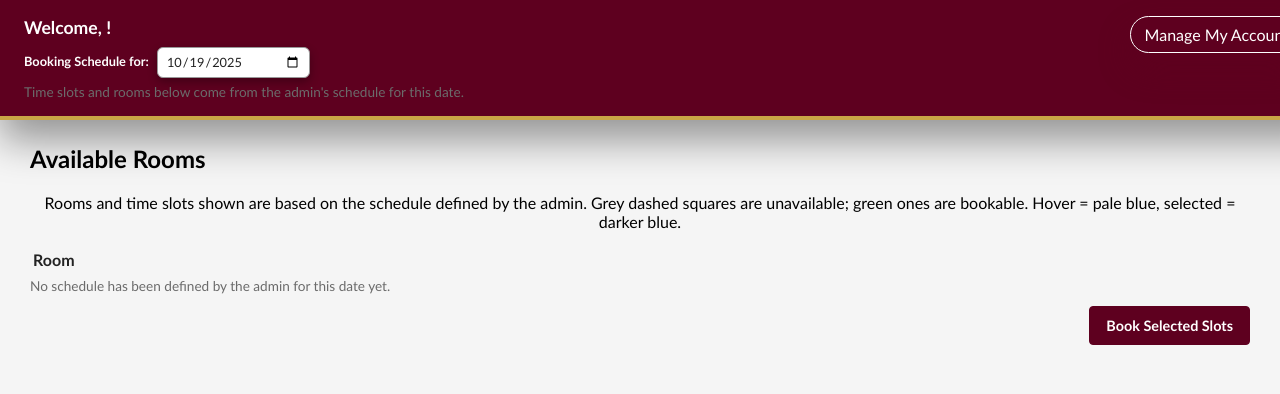
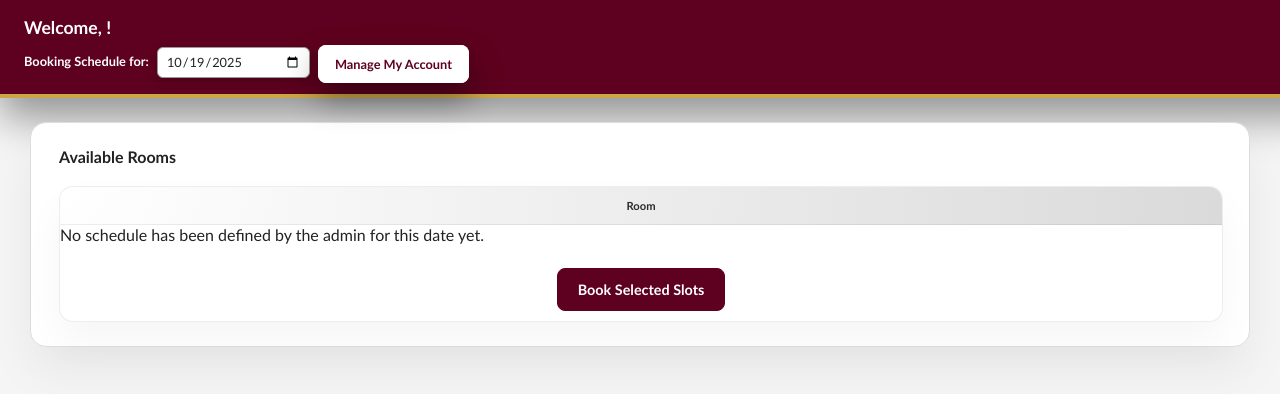
Before and after one commit to mayarrekmani/Soen287GroupProject, a website: page public/studentPage.html in a window 1280 px wide. Shown: the top 394 px of the page. Drawn offline with Linux system fonts and the light colour scheme; no server answers.

Commit message:
i fixed the style for the student page

```diff
--- a/public/studentPage.html
+++ b/public/studentPage.html
@@ -12,6 +12,16 @@
     --text-main: #222;
     --text-dim: #6b6b6b;
     --bg-page: #f5f5f5;
+    --card-bg: #fff;
+    --card-border: #ddd;
+    --card-shadow: 0 24px 48px rgba(0, 0, 0, 0.06);
+
+    /* slot colors */
+    --slot-green: #86c99c;
+    --slot-green-border: #27ae60;
+    --slot-green-hover: #b5e6c7;
+    --slot-blue-hover: #cfe0ff;
+    --slot-blue-selected: #2563eb;
   }
 
   body {
@@ -23,6 +33,7 @@
     padding: 30px;
   }
 
+  /* header */
   .firstsection {
     width: calc(100% + 60px);
     margin: -30px 0 24px -30px;
@@ -65,7 +76,7 @@
     font-size: 0.8rem;
     color: #fff;
     line-height: 1.4;
-        font-weight: 400;
+    font-weight: 600;
   }
 
   .dateInput {
@@ -78,111 +89,187 @@
     color: #222;
     min-width: 135px;
     cursor: pointer;
-        box-shadow: 0 4px 10px rgba(0, 0, 0, 0.3);
+    box-shadow: 0 4px 10px rgba(0, 0, 0, 0.2);
   }
 
-      .bookButtonSpace .manageButton {
-        display: inline-block;
-        padding: 8px 14px;
-        border-radius: 999px;
+  .manageButton {
+    background-color: #fff;
+    color: var(--brand-dark);
     border: 1px solid #fff;
-        background: transparent;
-        color: #fff;
+    border-radius: 8px;
+    padding: 10px 16px;
+    font-size: 0.8rem;
+    font-weight: 600;
+    cursor: pointer;
     text-decoration: none;
-        line-height: 1.2;
-        box-shadow: 0 16px 32px rgba(94, 0, 31, 0.4);
-        transition: box-shadow 0.15s, transform 0.15s;
+    box-shadow: 0 16px 32px rgba(0, 0, 0, 0.4);
+    transition: all 0.15s ease;
+  }
+
+  .manageButton:hover {
+    background-color: var(--brand-gold);
+    color: #1e1e1e;
+    box-shadow: 0 20px 36px rgba(0, 0, 0, 0.55);
+  }
+
+  .roomsection {
+    max-width: 1200px;
+    margin: 0 auto 32px auto;
+    background: var(--card-bg);
+    border: 1px solid var(--card-border);
+    border-radius: 16px;
+    box-shadow: var(--card-shadow);
+    padding: 24px 28px;
+  }
+
+  .sectionheader {
+    margin-bottom: 20px;
+  }
+
+  .tableTitle {
+    margin: 0;
+    font-size: 1rem;
+    font-weight: 600;
+    color: var(--text-main);
+  }
+
+  .description {
+    margin: 0;
+    font-size: 0.9rem;
+    color: var(--text-dim);
+  }
+
+  .booking {
+    width: 100%;
+    overflow-x: auto;
+    border-radius: 14px;
+    border: 1px solid rgba(0, 0, 0, 0.07);
+    background: #ffffff;
+    box-shadow: 0 20px 40px rgba(0, 0, 0, 0.04);
+  }
+
+  .bookingtable {
+    border-collapse: separate;
+    border-spacing: 0;
+    width: 100%;
+    min-width: 800px;
+    font-size: 0.8rem;
+  }
+
+  .bookingtable thead th {
+    background: radial-gradient(circle at 0% 0%, #ffffff 0%, #dbdada 100%);
+    color: #2b2b2b;
+    font-weight: 600;
+    text-align: center;
+    padding: 12px 10px;
+    border-bottom: 1px solid rgba(0, 0, 0, 0.07);
+    font-size: 0.7rem;
     white-space: nowrap;
   }
 
-      .bookButtonSpace .manageButton:hover {
-        background-color: var(--brand-dark-hover);
-        border-color: var(--brand-dark-hover);
-        box-shadow: 0 20px 36px rgba(68, 0, 23, 0.5);
+  .bookingtable tbody td {
+    position: relative;
+    min-width: 80px;
+    height: 56px;
+    padding: 6px;
+    background: #fff;
+    border-top: 1px solid rgba(0, 0, 0, 0.07);
+    text-align: center;
   }
 
-      .roomsection {
-        margin-top: 20px;
+  .roomName {
+    background: radial-gradient(circle at 0% 0%, #faf9fa 0%, #ffffff 70%);
+    color: #2b2b2b;
+    font-size: 0.8rem;
+    font-weight: 900;
+    text-align: left;
+    white-space: nowrap;
   }
 
-      .bookingfooter {
-        margin-top: 12px;
-        display: flex;
-        justify-content: flex-end;
+
+  .slotcheckbox {
+    position: absolute;
+    inset: 5px;
+    opacity: 0;
+    cursor: pointer;
+    z-index: 2;
+  }
+
+  .slotvisual {
+    position: absolute;
+    inset: 6px;
+    border-radius: 8px;
+    border: 2px solid transparent;
+    display: block;
+    transition: all 0.15s ease;
+    box-shadow: 0 12px 24px rgba(0, 0, 0, 0.15);
+    z-index: 1;
+  }
+
+  /* available:green */
+  .slotvisual_available {
+    background: var(--slot-green);
+    border-color: var(--slot-green-border);
+    box-shadow: 0 12px 24px rgba(98, 189, 136, 0.3);
+  }
+
+  /* hover: light blue*/
+  .slotcheckbox:not(:disabled):hover + .slotvisual_available {
+    background: var(--slot-blue-hover);
+    border-color: #3b82f6;
+    box-shadow: 0 0 0 3px rgba(59, 130, 246, 0.35);
+  }
+
+  /* selected: dark blue */
+  .slotcheckbox:checked + .slotvisual_available {
+    background: var(--slot-blue-selected);
+    border-color: #1d4ed8;
+    box-shadow: 0 0 0 3px rgba(37, 99, 235, 0.6);
+  }
+
+  /* unavailable: dashed grey */
+  .slotvisual_unavailable {
+    background: repeating-linear-gradient(
+      135deg,
+      #bcbcbc 0px,
+      #bcbcbc 6px,
+      #9a9a9a 6px,
+      #9a9a9a 12px
+    );
+    border: 2px solid #7a7a7a;
+    opacity: 0.7;
+    cursor: not-allowed;
   }
 
   .bookButtonPrimary {
-        cursor: pointer;
-        font-size: 0.9rem;
-        line-height: 1.2;
-        border-radius: 4px;
-        font-weight: 600;
-        border: none;
-        padding: 10px 16px;
     background-color: var(--brand-dark);
     color: #fff;
     border: 1px solid var(--brand-dark);
-        transition: all 0.15s ease;
+    border-radius: 6px;
+    padding: 10px 16px;
+    font-weight: 600;
+    cursor: pointer;
   }
 
   .bookButtonPrimary:hover {
     background-color: var(--brand-dark-hover);
-        box-shadow: 0 4px 10px rgba(68, 0, 23, 0.4);
   }
 
-      .infoText {
-        font-size: 0.85rem;
-        color: var(--text-dim);
-        margin-top: 6px;
+  /* Center the "Book Selected Slots" button */
+.bookingfooter {
+  display: flex;
+  justify-content: center;
+  margin-top: 24px;   /* pushes button downward from table */
+  margin-bottom: 10px;
 }
 
-      /* === SLOT VISUALS (student) === */
-
-      .slotcheckbox {
-        display: none;
+/* Make the button a little bigger + cleaner (optional, matches your style) */
+.bookButtonPrimary {
+  padding: 12px 20px;
+  border-radius: 8px;
+  font-size: 0.9rem;
 }
 
-      .slotvisual {
-        display: inline-block;
-        width: 26px;
-        height: 22px;
-        border-radius: 4px;
-        border: 1px solid #ccc;
-        background-color: #f5f5f5;
-        transition: background-color 0.15s ease, border-color 0.15s ease,
-          box-shadow 0.15s ease;
-        cursor: default;
-      }
-
-      /* Unavailable: dashed grey */
-      .slotvisual_unavailable {
-        border-style: dashed;
-        border-color: #b3b3b3;
-        background-color: #f0f0f0;
-        cursor: not-allowed;
-        opacity: 0.7;
-      }
-
-      /* Available: green base */
-      .slotvisual_available {
-        background-color: #e7f9ed;
-        border-color: #2e7d32;
-        cursor: pointer;
-      }
-
-      /* Hover (pale blue) for available slots */
-      .slotcheckbox:not(:disabled) + .slotvisual_available:hover {
-        background-color: #e3f0ff;
-        border-color: #3b82f6;
-        box-shadow: 0 0 0 2px rgba(59, 130, 246, 0.35);
-      }
-
-      /* Selected (dark blue) */
-      .slotcheckbox:checked + .slotvisual_available {
-        background-color: #2563eb;
-        border-color: #1d4ed8;
-        box-shadow: 0 0 0 2px rgba(37, 99, 235, 0.6);
-      }
     </style>
   </head>
 
@@ -209,12 +296,7 @@
             id="dateInput"
             value="2025-10-19"
           />
-        </div>
-        <div class="infoText">
-          Time slots and rooms below come from the admin's schedule for this
-          date.
-        </div>
-      </div>
+
 
       <!-- RIGHT SIDE -->
       <div class="bookButtonSpace">
@@ -229,10 +311,7 @@
       <div class="sectionheader">
         <h2 class="tableTitle">Available Rooms</h2>
         <p class="description">
-          Rooms and time slots shown are based on the schedule defined by the
-          admin. Grey dashed squares are unavailable; green ones are bookable.
-          Hover = pale blue, selected = darker blue.
-        </p>
+
       </div>
 
       <div class="booking">
@@ -268,7 +347,7 @@
           const res = await fetch("/api/admin/resources");
           const data = await res.json();
           if (!data.success) return [];
-          // Only non-blocked rooms available to students
+
           return data.resources.filter((r) => !r.isBlocked).map((r) => r.name);
         } catch (err) {
           console.error(err);
@@ -283,7 +362,7 @@
           );
           const data = await res.json();
           if (!data.success) return null;
-          return data; // {rooms, times, schedule, blackout?}
+          return data;
         } catch (err) {
           console.error(err);
           return null;
@@ -453,7 +532,7 @@
           }
         });
 
-      // Initial load
+
       refreshSchedule();
     </script>
   </body>
```
Lines whose indentation alone changed are shown as unchanged.
